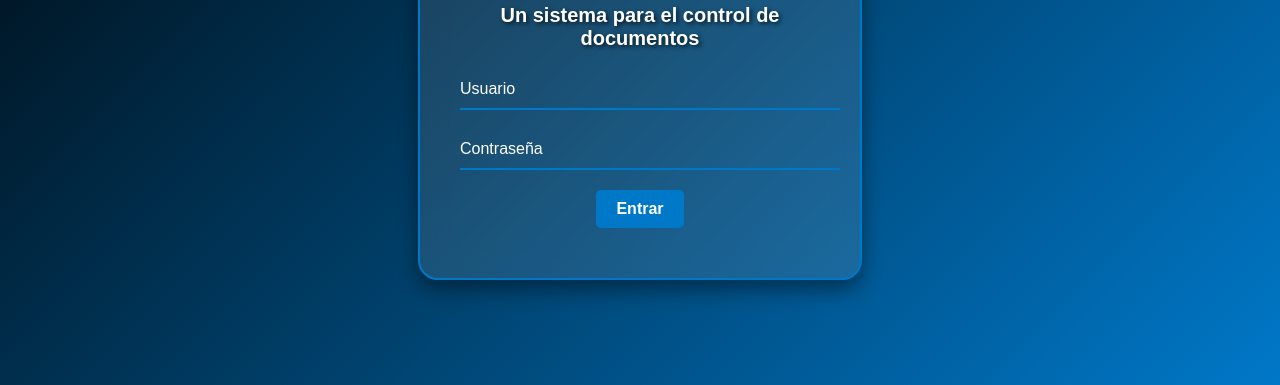
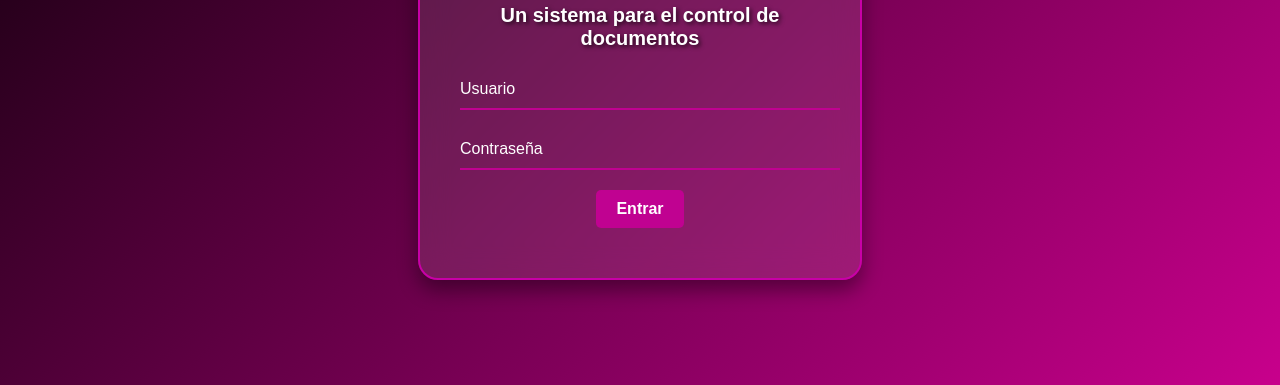
Before and after one commit to mejoracontinuagiftzin/LOGINDMSADMIN, a plain HTML site: page index.html in a window 1280 px wide. Shown: the part 415-800 px from the top of the page. Drawn offline with Linux system fonts and the light colour scheme.

Commit message:
Update index.html

```diff
--- a/index.html
+++ b/index.html
@@ -13,7 +13,7 @@
             justify-content: center;
             align-items: center;
             height: 100vh;
-            background: linear-gradient(135deg, #000000, #0078C8);
+            background: linear-gradient(135deg, #000000, #c8008c);
             overflow: hidden;
         }
 
@@ -26,7 +26,7 @@
             border-radius: 20px;
             backdrop-filter: blur(15px);
             text-align: center;
-            border: 2px solid #0078C8;
+            border: 2px solid #c800a7;
         }
 
         .container img {
@@ -67,7 +67,7 @@
             width: 100%;
             padding: 10px;
             border: none;
-            border-bottom: 2px solid #0078C8;
+            border-bottom: 2px solid #c00291;
             background: transparent;
             color: #fff;
             font-size: 16px;
@@ -76,7 +76,7 @@
         }
 
         .input-box input:focus {
-            border-bottom-color: #005f9e;
+            border-bottom-color: #c00291;
         }
 
         .input-box label {
@@ -91,13 +91,13 @@
         .input-box input:focus + label, .input-box input:not(:placeholder-shown) + label {
             top: -15px;
             font-size: 14px;
-            color: #005f9e;
+            color: #c00291;
         }
 
         .btn {
             display: inline-block;
             padding: 10px 20px;
-            background: #0078C8;
+            background: #c00291;
             color: #fff;
             font-size: 16px;
             font-weight: bold;
@@ -109,7 +109,7 @@
 
         .btn:hover {
             transform: scale(1.1);
-            background: #005f9e;
+            background: #c00291;
         }
 
         .error {
```
